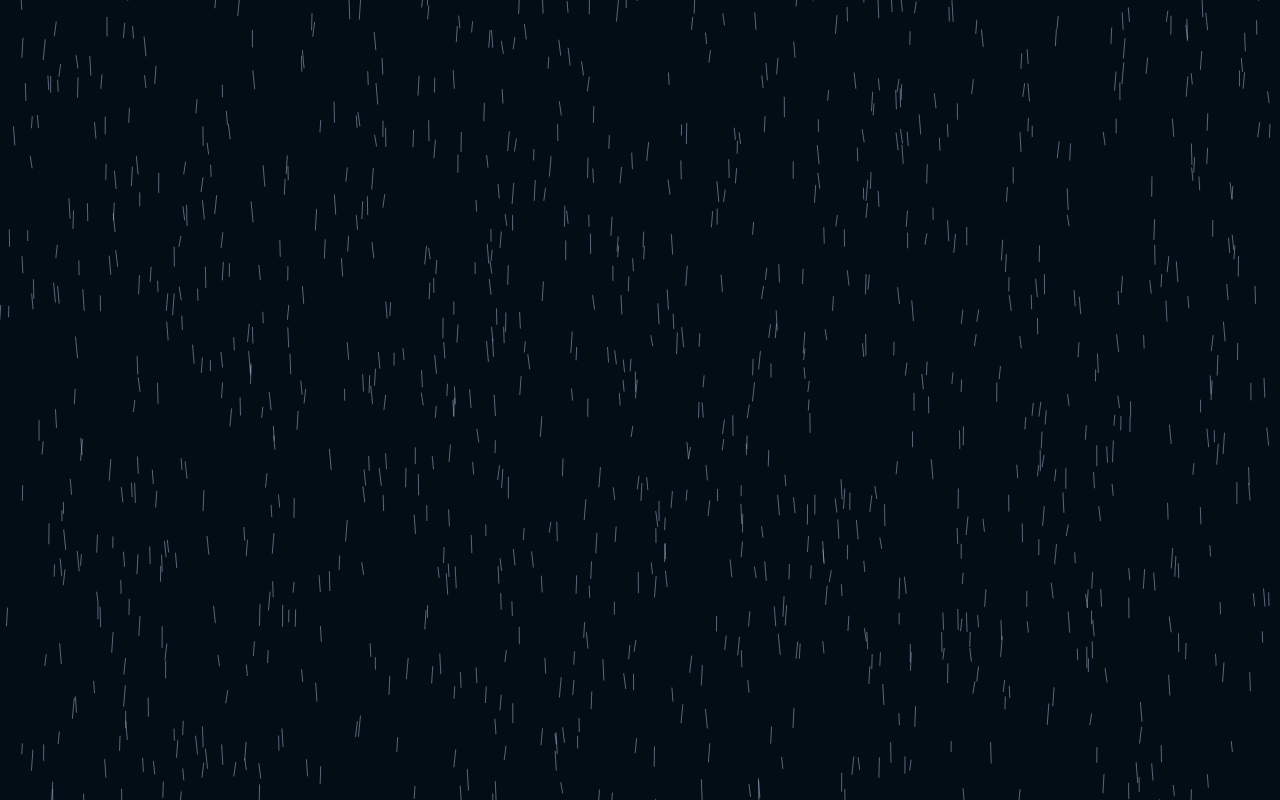
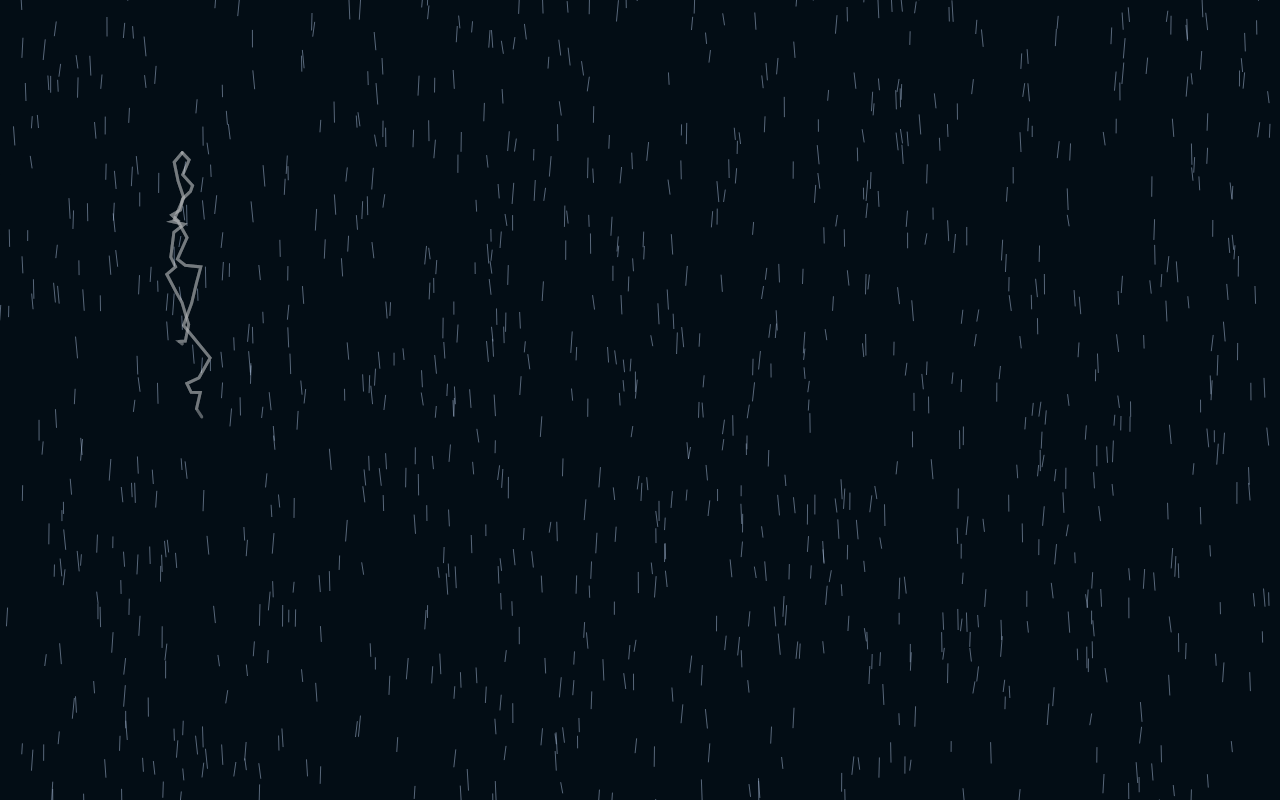
Before and after one commit to azimarif/RainInJS, a plain HTML site: page index.html in a window 1280 px wide. Drawn offline with Linux system fonts and the light colour scheme.

Commit message:
Add lightning in the page

```diff
--- a/index.html
+++ b/index.html
@@ -19,6 +19,7 @@
 
 <body>
   <canvas class="canvas" id="rain"></canvas>
+  <canvas class="canvas" id="lightning"></canvas>
   <script src="/src/main.js"></script>
 </body>
 
--- a/src/main.js
+++ b/src/main.js
@@ -25,25 +25,53 @@ class Drop {
   }
 }
 
+class Lightning {
+  constructor(x, y, dx, dy, path) {
+    this.x = x;
+    this.y = y;
+    this.dx = dx;
+    this.dy = dy;
+    this.path = path;
+  }
+
+  increaseLightning() {
+    return ({
+      x:
+        this.path[this.path.length - 1].x +
+        (random(0, this.dx) - this.dx / 2),
+      y: this.path[this.path.length - 1].y + random(0, this.dy)
+    });
+  }
+}
+
 let rainCanvas = document.getElementById('rain');
 rainCanvas.width = window.innerWidth;
 rainCanvas.height = window.innerHeight;
 let rainContext = rainCanvas.getContext('2d');
 
+let lightningCanvas = document.getElementById('lightning');
+lightningCanvas.width = window.innerWidth;
+lightningCanvas.height = window.innerHeight;
+let lightningContext = lightningCanvas.getContext('2d');
+
 let drops = [];
 const numberOfDrops = 1000;
+let lightnings = [];
 
-const random = function(min, max) {
+let lightningTime = 0;
+let lightningTimeTotal = 0;
+
+const random = function (min, max) {
   return Math.random() * (max - min + 1) + min;
 };
 
-const initCanvasContext = function(context, lineWidth) {
+const initCanvasContext = function (context, lineWidth) {
   context.strokeStyle = 'rgba(174,194,224,0.5)';
   context.lineWidth = lineWidth;
   context.lineCap = 'round';
 };
 
-const createDrops = function() {
+const createDrops = function () {
   for (let drop = 1; drop < numberOfDrops; drop++) {
     let x = random(0, rainCanvas.width);
     let y = random(0, rainCanvas.height);
@@ -53,15 +81,63 @@ const createDrops = function() {
   }
 };
 
-const drawDrop = function({ x, y, dx, dy }) {
+const createLightning = function () {
+  let x = random(100, lightningCanvas.width - 100);
+  let y = random(0, lightningCanvas.height / 4);
+
+  let numberOfLightning = random(1, 3);
+  for (let lightning = 0; lightning < numberOfLightning; lightning++) {
+    let dx = random(5, 30);
+    let dy = random(10, 25);
+    let path = [{ x, y }];
+    lightnings.push(new Lightning(x, y, dx, dy, path));
+  }
+};
+
+const drawDrop = function ({ x, y, dx, dy }) {
   rainContext.beginPath();
   rainContext.moveTo(x, y);
   rainContext.lineTo(x + dx, y + dy);
   rainContext.stroke();
 };
 
+function drawLightning() {
+  lightnings.forEach(lightning => {
+    lightning.path.push(lightning.increaseLightning());
+
+    lightningContext.strokeStyle = 'rgba(255, 255, 255, .1)';
+    lightningContext.beginPath();
+    lightningContext.moveTo(lightning.x, lightning.y);
+
+    for (let pc = 0; pc < lightning.path.length / 8; pc++) {
+      lightningContext.lineTo(lightning.path[pc].x, lightning.path[pc].y);
+    }
+    lightningContext.stroke();
+  })
+}
+
+const clearLightningCanvas = function () {
+  lightningContext.globalCompositeOperation = 'destination-out';
+  lightningContext.fillStyle = 'rgba(0,0,0,' + random(1, 30) / 100 + ')';
+  lightningContext.fillRect(0, 0, lightningCanvas.width, lightningCanvas.height);
+  lightningContext.globalCompositeOperation = 'source-over';
+};
+
+const animateLightning = function () {
+  clearLightningCanvas();
+  lightningTime++;
+  if (lightningTime > lightningTimeTotal) {
+    lightnings = [];
+    createLightning();
+    lightningTime = 0;
+    lightningTimeTotal = random(100, 200);
+  }
+  drawLightning();
+};
+
 createDrops();
 initCanvasContext(rainContext, 1);
+initCanvasContext(lightningContext, 3);
 
 setInterval(() => {
   rainContext.clearRect(0, 0, rainCanvas.width, rainCanvas.height);
@@ -70,4 +146,5 @@ setInterval(() => {
     let dropCurretPosition = drop.getDropCurrentPosition();
     drawDrop(dropCurretPosition);
   });
+  animateLightning();
 }, 30);
```
